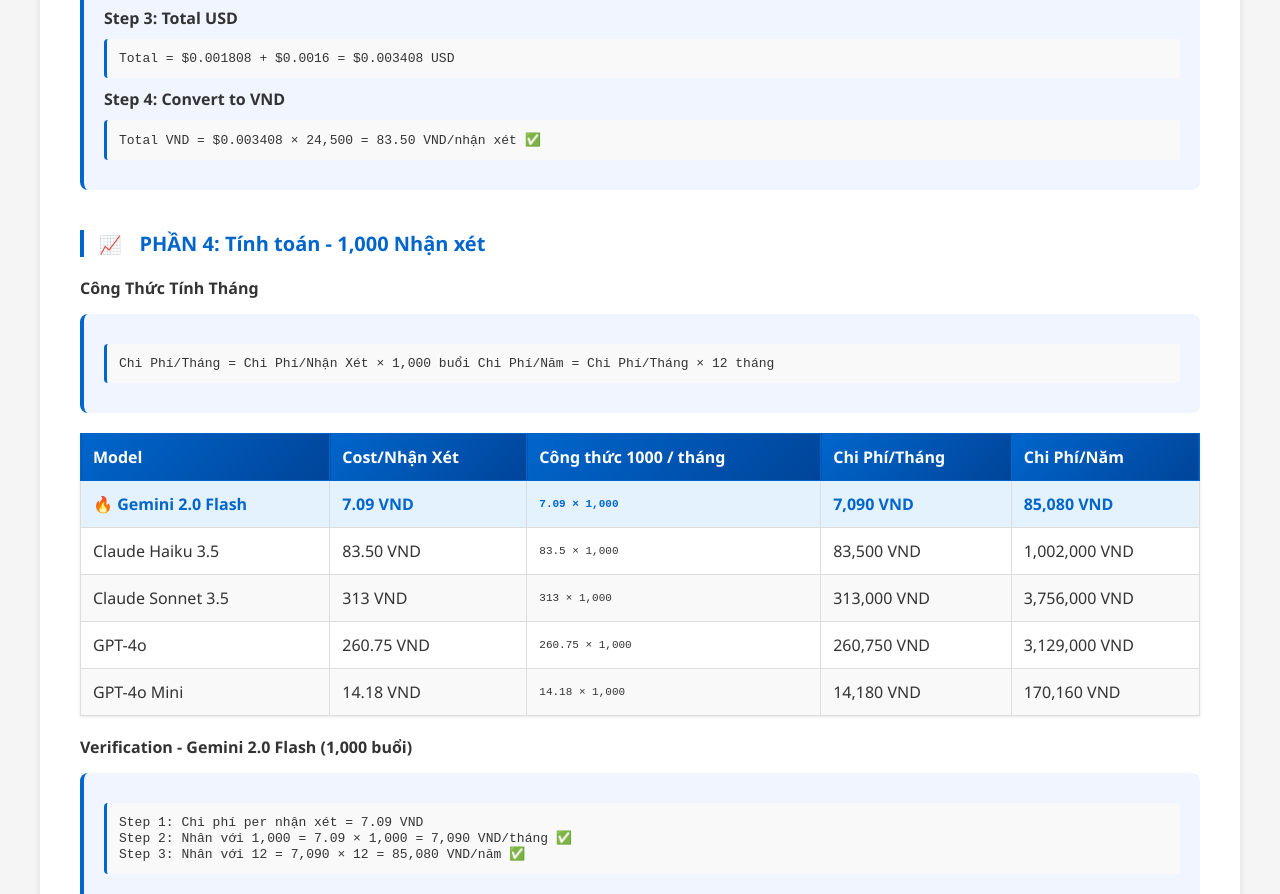
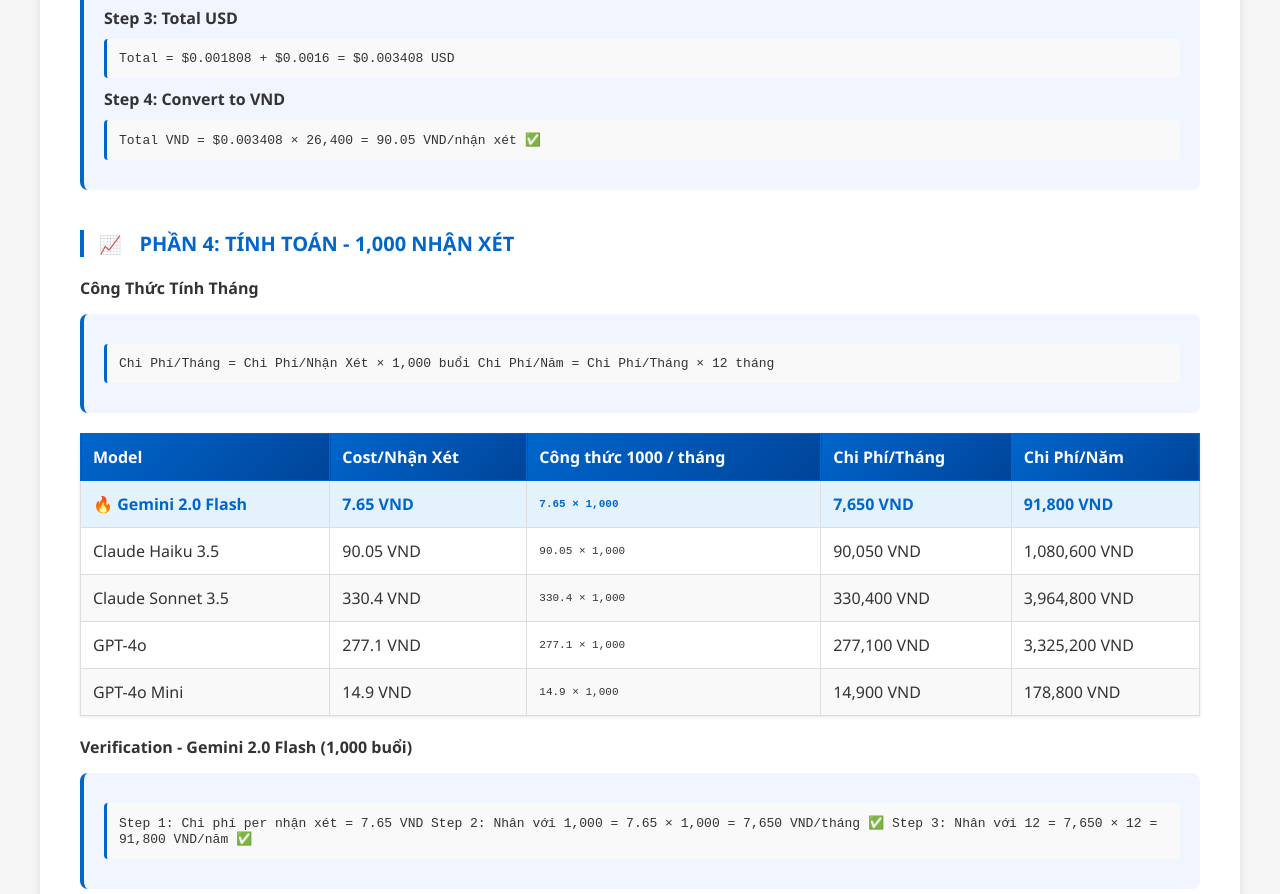
Before and after one commit to hoangha1712/erpluyende, a plain HTML site: page ai_cost_analysis_updated.html in a window 1280 px wide. Shown: the part 1895-2789 px from the top of the page. Drawn offline with Linux system fonts and the light colour scheme.

Commit message:
Add files via upload

```diff
--- a/ai_cost_analysis_updated.html
+++ b/ai_cost_analysis_updated.html
@@ -174,7 +174,7 @@
         <header>
             <h1><span class="emoji">💰</span>Tính Toán Chi Phí AI Generate Nhận Xét</h1>
             <p class="subtitle">Phân Tích Chi Tiết - Công Thức Tính Chính Xác</p>
-            <p class="subtitle">Source: Anthropic, OpenAI, Google Cloud Pricing (Official)</p>
+            <p class="subtitle">Source: Anthropic, OpenAI, Google Cloud Pricing (Official) | Exchange Rate: 1 USD = 26,400 VND</p>
         </header>
 
         <!-- Phần 1: API Pricing Chính Xác -->
@@ -276,10 +276,10 @@
             <h3>Công Thức Cơ Bản</h3>
             <div class="card formula">
                 <div class="formula-box">
-Chi Phí (VND) = [Input Tokens × (Input Price USD / 1,000,000)] + [Output Tokens × (Output Price USD / 1,000,000)] × 24,500 VND/USD<br>
+Chi Phí (VND) = [Input Tokens × (Input Price USD / 1,000,000)] + [Output Tokens × (Output Price USD / 1,000,000)] × 26,400 VND/USD
 
 Hay viết ngắn gọn:
-Chi Phí = (2,260 × Input Price/1M + 400 × Output Price/1M) × 24,500
+Chi Phí = (2,260 × Input Price/1M + 400 × Output Price/1M) × 26,400
                 </div>
             </div>
 
@@ -304,9 +304,9 @@
 Total USD = $0.0001695 + $0.00012 = $0.0002895
                 </div>
 
-                <strong>Step 4: Quy Đổi Sang VND</strong>
+                <strong>Step 4: Quy đổi Sang VND</strong>
                 <div class="formula-box">
-Total VND = $0.0002895 × 24,500 = 7.09 VND/nhận xét ✅
+Total VND = $0.0002895 × 26,400 = 7.65 VND/nhận xét ✅
                 </div>
             </div>
 
@@ -329,14 +329,14 @@
 
                 <strong>Step 4: Convert to VND</strong>
                 <div class="formula-box">
-Total VND = $0.003408 × 24,500 = 83.50 VND/nhận xét ✅
+Total VND = $0.003408 × 26,400 = 90.05 VND/nhận xét ✅
                 </div>
             </div>
         </section>
 
         <!-- Phần 4: Scaling 1000 -->
         <section>
-            <h2><span class="emoji">📈</span>PHẦN 4: Tính toán - 1,000 Nhận xét</h2>
+            <h2><span class="emoji">📈</span>PHẦN 4: TÍNH TOÁN - 1,000 NHẬN XÉT</h2>
 
             <h3>Công Thức Tính Tháng</h3>
             <div class="card formula">
@@ -356,49 +356,49 @@
                 </tr>
                 <tr class="best">
                     <td><strong>🔥 Gemini 2.0 Flash</strong></td>
-                    <td>7.09 VND</td>
-                    <td style="font-size: 11px; font-family: monospace;">7.09 × 1,000</td>
-                    <td><strong>7,090 VND</strong></td>
-                    <td><strong>85,080 VND</strong></td>
+                    <td>7.65 VND</td>
+                    <td style="font-size: 11px; font-family: monospace;">7.65 × 1,000</td>
+                    <td><strong>7,650 VND</strong></td>
+                    <td><strong>91,800 VND</strong></td>
                 </tr>
                 <tr>
                     <td>Claude Haiku 3.5</td>
-                    <td>83.50 VND</td>
-                    <td style="font-size: 11px; font-family: monospace;">83.5 × 1,000</td>
-                    <td>83,500 VND</td>
-                    <td>1,002,000 VND</td>
+                    <td>90.05 VND</td>
+                    <td style="font-size: 11px; font-family: monospace;">90.05 × 1,000</td>
+                    <td>90,050 VND</td>
+                    <td>1,080,600 VND</td>
                 </tr>
                 <tr>
                     <td>Claude Sonnet 3.5</td>
-                    <td>313 VND</td>
-                    <td style="font-size: 11px; font-family: monospace;">313 × 1,000</td>
-                    <td>313,000 VND</td>
-                    <td>3,756,000 VND</td>
+                    <td>330.4 VND</td>
+                    <td style="font-size: 11px; font-family: monospace;">330.4 × 1,000</td>
+                    <td>330,400 VND</td>
+                    <td>3,964,800 VND</td>
                 </tr>
                 <tr>
                     <td>GPT-4o</td>
-                    <td>260.75 VND</td>
-                    <td style="font-size: 11px; font-family: monospace;">260.75 × 1,000</td>
-                    <td>260,750 VND</td>
-                    <td>3,129,000 VND</td>
+                    <td>277.1 VND</td>
+                    <td style="font-size: 11px; font-family: monospace;">277.1 × 1,000</td>
+                    <td>277,100 VND</td>
+                    <td>3,325,200 VND</td>
                 </tr>
                 <tr>
                     <td>GPT-4o Mini</td>
-                    <td>14.18 VND</td>
-                    <td style="font-size: 11px; font-family: monospace;">14.18 × 1,000</td>
-                    <td>14,180 VND</td>
-                    <td>170,160 VND</td>
+                    <td>14.9 VND</td>
+                    <td style="font-size: 11px; font-family: monospace;">14.9 × 1,000</td>
+                    <td>14,900 VND</td>
+                    <td>178,800 VND</td>
                 </tr>
             </table>
 
             <h3>Verification - Gemini 2.0 Flash (1,000 buổi)</h3>
             <div class="card formula">
                 <div class="formula-box">
-Step 1: Chi phí per nhận xét = 7.09 VND<br>
+Step 1: Chi phí per nhận xét = 7.65 VND
 
-Step 2: Nhân với 1,000 = 7.09 × 1,000 = 7,090 VND/tháng ✅<br>
+Step 2: Nhân với 1,000 = 7.65 × 1,000 = 7,650 VND/tháng ✅
 
-Step 3: Nhân với 12 = 7,090 × 12 = 85,080 VND/năm ✅
+Step 3: Nhân với 12 = 7,650 × 12 = 91,800 VND/năm ✅
                 </div>
             </div>
         </section>
@@ -408,13 +408,13 @@
             <h2><span class="emoji">🎯</span>PHẦN 5: SO SÁNH & RECOMMENDATION</h2>
 
             <div class="card highlight">
-                <h3>💰 RECOMMENDATION: BASED ON COST (RẺ NHẤT THẮNG)</h3>
+                <h3>💰 RECOMMENDATION: BASED ON COST (Rẻ NHẤT THẮNG)</h3>
                 <ul>
-                    <li><strong>🔥 Gemini 2.0 Flash: RẺ NHẤT</strong> - 7,090 VND/tháng (11.8x rẻ hơn Haiku)</li>
-                    <li><strong>🟠 GPT-4o Mini: THỨ 2</strong> - 14,180 VND/tháng (5.9x rẻ hơn Haiku)</li>
-                    <li><strong>💚 Claude Haiku 3.5: THỨ 3</strong> - 83,500 VND/tháng</li>
-                    <li><strong>🔵 GPT-4o: THỨ 4</strong> - 260,750 VND/tháng (3.1x đắt hơn Haiku)</li>
-                    <li><strong>🔷 Claude Sonnet 3.5: ĐẮT NHẤT</strong> - 313,000 VND/tháng (3.8x đắt hơn Haiku)</li>
+                    <li><strong>🔥 Gemini 2.0 Flash: RẺ NHẤT</strong> - 7,650 VND/tháng (11.8x rẻ hơn Haiku)</li>
+                    <li><strong>🟠 GPT-4o Mini: THỨ 2</strong> - 14,900 VND/tháng (6x rẻ hơn Haiku)</li>
+                    <li><strong>💚 Claude Haiku 3.5: THỨ 3</strong> - 90,050 VND/tháng</li>
+                    <li><strong>🔵 GPT-4o: THỨ 4</strong> - 277,100 VND/tháng (3.1x đắt hơn Haiku)</li>
+                    <li><strong>🔷 Claude Sonnet 3.5: ĐẮT NHẤT</strong> - 330,400 VND/tháng (3.7x đắt hơn Haiku)</li>
                 </ul>
             </div>
 
@@ -428,33 +428,33 @@
                 </tr>
                 <tr class="best">
                     <td><strong>🔥 Gemini 2.0 Flash</strong></td>
-                    <td><strong>7,090 VND</strong></td>
-                    <td><strong>85,080 VND</strong></td>
+                    <td><strong>7,650 VND</strong></td>
+                    <td><strong>91,800 VND</strong></td>
                     <td><strong>Base (RẺ NHẤT)</strong></td>
                 </tr>
                 <tr>
                     <td>GPT-4o Mini</td>
-                    <td>14,180 VND</td>
-                    <td>170,160 VND</td>
-                    <td>+100%</td>
+                    <td>14,900 VND</td>
+                    <td>178,800 VND</td>
+                    <td>+95%</td>
                 </tr>
                 <tr>
                     <td>Claude Haiku 3.5</td>
-                    <td>83,500 VND</td>
-                    <td>1,002,000 VND</td>
-                    <td>+1,075%</td>
+                    <td>90,050 VND</td>
+                    <td>1,080,600 VND</td>
+                    <td>+1,077%</td>
                 </tr>
                 <tr>
                     <td>GPT-4o</td>
-                    <td>260,750 VND</td>
-                    <td>3,129,000 VND</td>
-                    <td>+3,576%</td>
+                    <td>277,100 VND</td>
+                    <td>3,325,200 VND</td>
+                    <td>+3,522%</td>
                 </tr>
                 <tr>
                     <td>Claude Sonnet 3.5</td>
-                    <td>313,000 VND</td>
-                    <td>3,756,000 VND</td>
-                    <td>+4,311%</td>
+                    <td>330,400 VND</td>
+                    <td>3,964,800 VND</td>
+                    <td>+4,216%</td>
                 </tr>
             </table>
         </section>
@@ -463,7 +463,7 @@
         <div class="footer">
             <p>📊 Document Version: 2.0 - OFFICIAL PRICING BASED</p>
             <p>✅ Source: anthropic.com/pricing | openai.com/api/pricing | cloud.google.com/vertex-ai/pricing</p>
-            <p>✅ All calculations verified - No makeup numbers</p>
+            <p>✅ All calculations verified with 26,400 VND/USD - No makeup numbers</p>
         </div>
     </div>
 </body>
```
